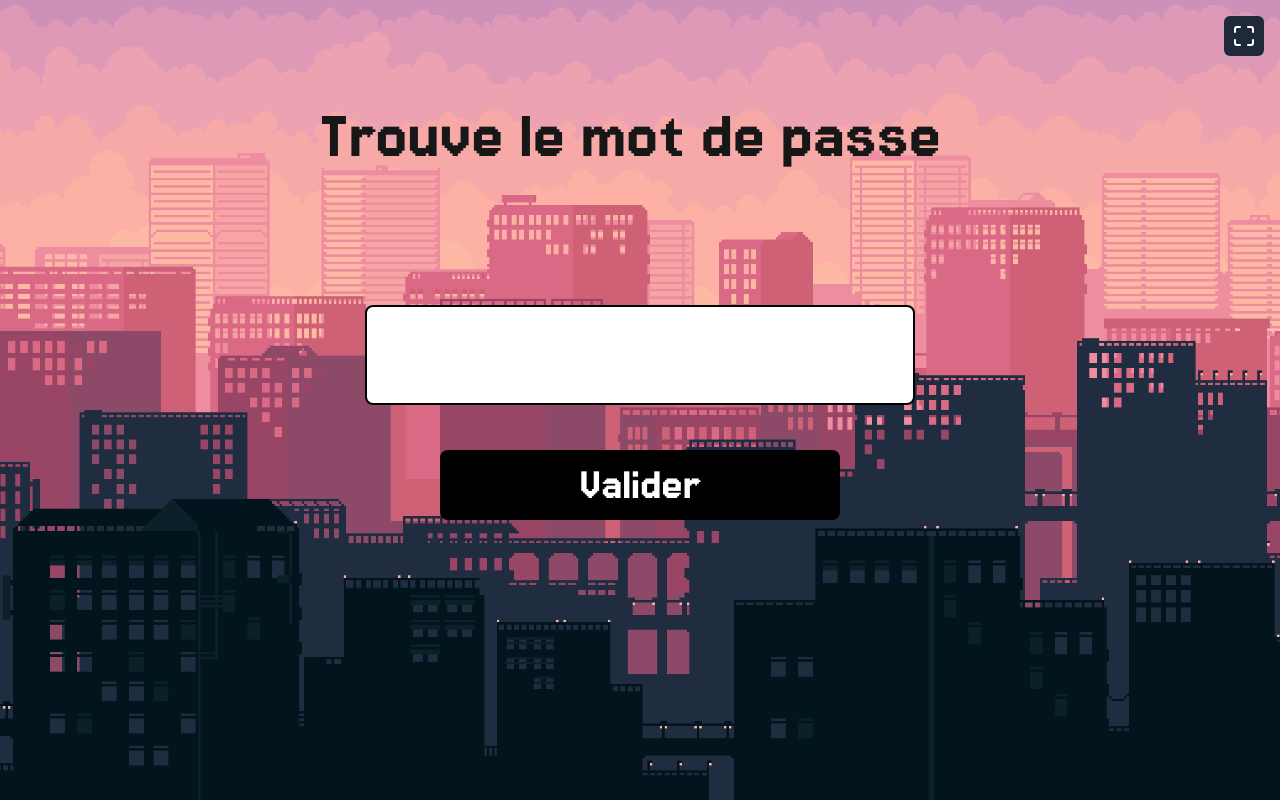
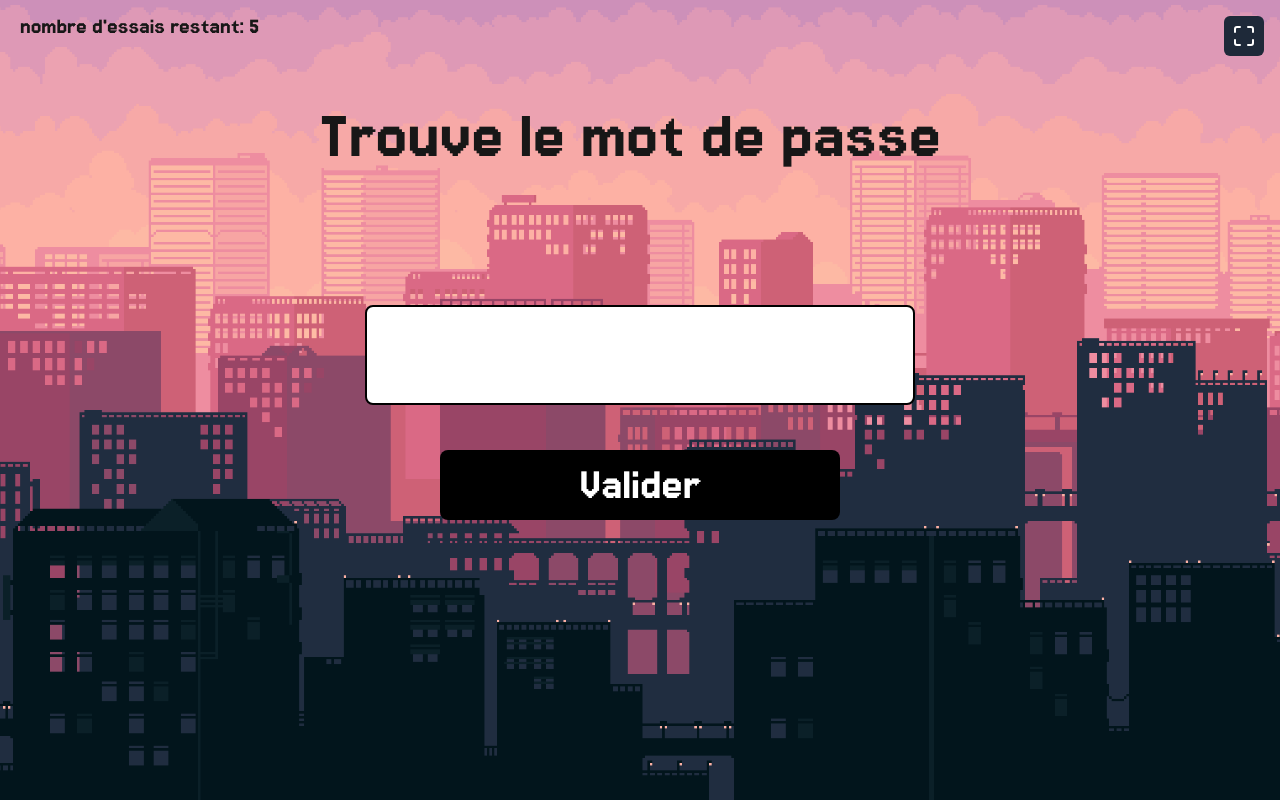
Before and after one commit to Kylian-d-p/prison-of-success, a Next.js app: page /minigames/find-pass in a window 1280 px wide. Built offline with nearby package versions, Linux system fonts and the light colour scheme.

Commit message:
Modification du mot de passe pour le mini-jeu FindPass et ajout d'un affichage du nombre d'essais restants

```diff
--- a/app/minigames/find-pass/page.tsx
+++ b/app/minigames/find-pass/page.tsx
@@ -16,7 +16,7 @@ export default function FindPass() {
     }
 
     e.currentTarget.reset();
-    if (password === "password") {
+    if (password === "rouge") {
       return window.location.href = "/minigames/find-pass/congratulation";
     }
     setAttempts(attempts - 1);
@@ -46,6 +46,7 @@ export default function FindPass() {
           </button>
         </div>
       </form>
+      <div className='fixed top-2.5 left-5 text-2xl'>nombre d'essais restant: {attempts}</div>
     </div>
   );
 }
```
